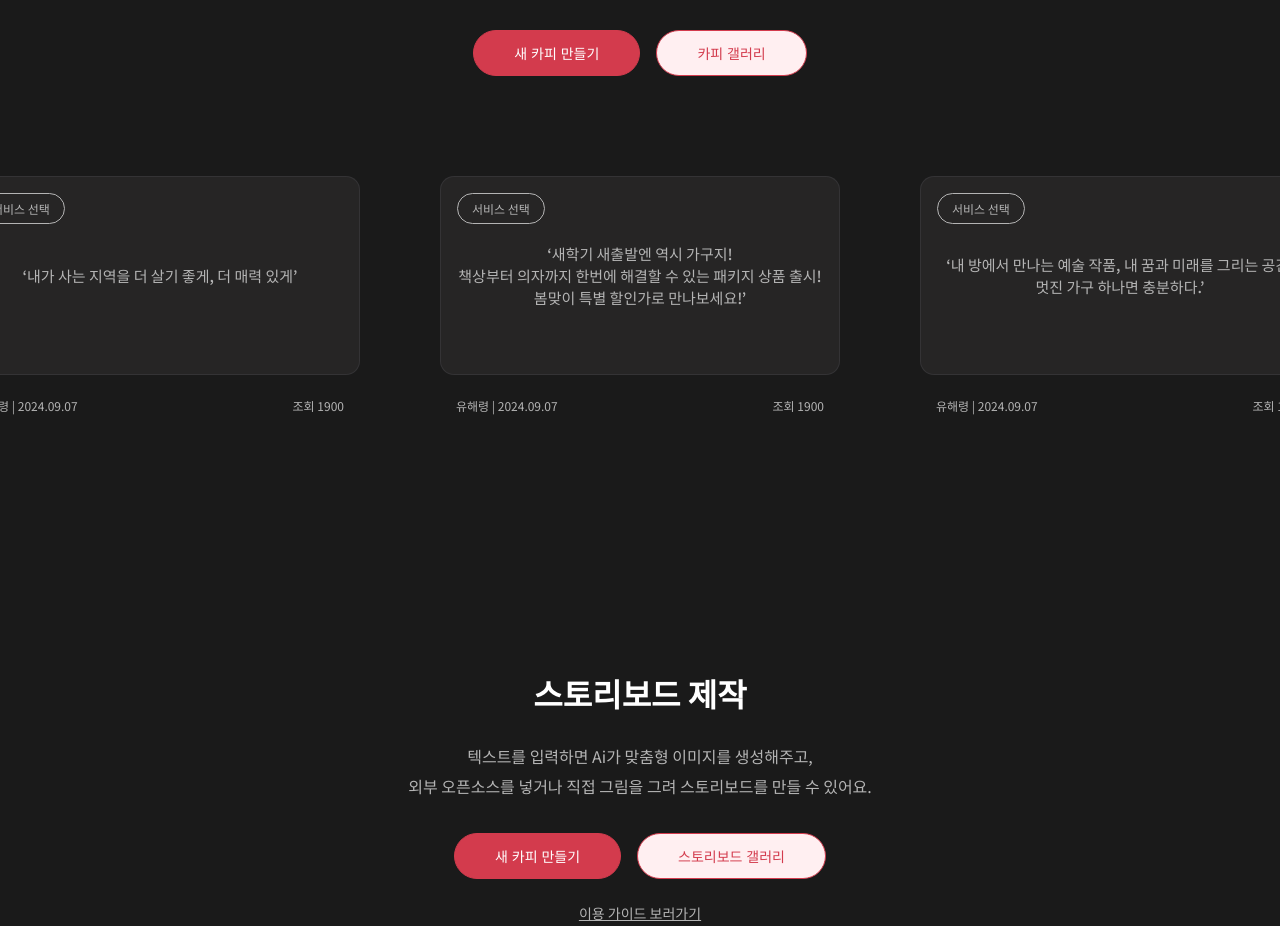
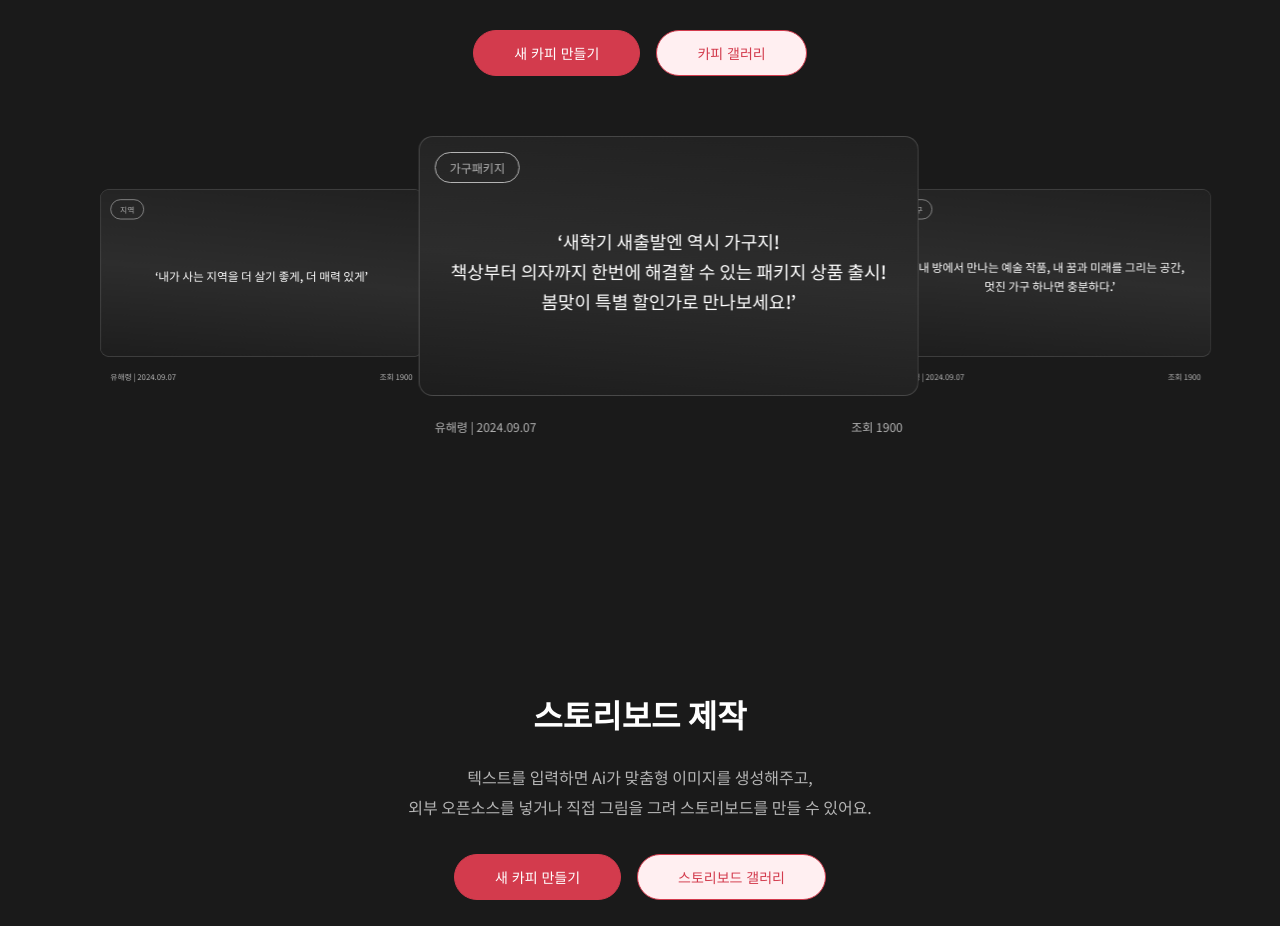
Before and after one commit to uiop5809/FrontEnd, a Next.js app: page / in a window 1280 px wide. Shown: the part 2840-3766 px from the top of the page. Built offline with nearby package versions, Linux system fonts and the light colour scheme; what recoil-persist would draw is missing.

Commit message:
feat(#6): 자동 슬라이더 구현

```diff
--- a/package.json
+++ b/package.json
@@ -23,7 +23,10 @@
     "react": "^18",
     "react-dom": "^18",
     "react-youtube": "^10.1.0",
-    "styled-components": "^6.1.8"
+    "recoil": "^0.7.7",
+    "recoil-persist": "^5.1.0",
+    "styled-components": "^6.1.8",
+    "swiper": "^11.0.7"
   },
   "devDependencies": {
     "@types/node": "^20",
--- a/src/app/globals.css
+++ b/src/app/globals.css
@@ -100,3 +100,16 @@ a {
     color-scheme: dark;
   }
 } */
+
+.swiper {
+  width: 100%;
+  padding-top: 50px;
+  padding-bottom: 50px;
+}
+
+.swiper-slide {
+  background-position: center;
+  background-size: cover;
+  width: 300px;
+  height: 300px;
+}
--- /dev/null
+++ b/src/components/main/CardSlider.tsx
@@ -0,0 +1,187 @@
+import React from "react";
+import { Swiper, SwiperSlide } from "swiper/react";
+
+import "swiper/css";
+import "swiper/css/effect-coverflow";
+import "swiper/css/pagination";
+import "swiper/css/navigation";
+
+import { Autoplay, EffectCoverflow, Pagination } from "swiper/modules";
+import styled from "styled-components";
+import { colors } from "@/styles/theme";
+
+export const CardSlider = () => {
+  return (
+    <SwiperBlock
+      effect={"coverflow"}
+      grabCursor={true}
+      centeredSlides={true}
+      slidesPerView={3}
+      slidesPerGroup={1}
+      autoplay={{
+        delay: 3000,
+        disableOnInteraction: true,
+      }}
+      loop={true}
+      coverflowEffect={{
+        rotate: 0,
+        stretch: 0,
+        depth: 100,
+        modifier: 1,
+        scale: 0.7,
+        slideShadows: false,
+      }}
+      modules={[EffectCoverflow, Pagination, Autoplay]}
+    >
+      <SwiperSlide>
+        <CardRegion>
+          <CardWrapper>
+            <CategoryButton>지역</CategoryButton>
+            <CardContents>
+              ‘내가 사는 지역을 더 살기 좋게, 더 매력 있게’
+            </CardContents>
+          </CardWrapper>
+          <CardInfoBlock>
+            <CardInfo>유해령 | 2024.09.07</CardInfo>
+            <CardInfo>조회 1900</CardInfo>
+          </CardInfoBlock>
+        </CardRegion>
+      </SwiperSlide>
+      <SwiperSlide>
+        <CardRegion>
+          <CardWrapper>
+            <CategoryButton>가구패키지</CategoryButton>
+            <CardContents>
+              {`‘새학기 새출발엔 역시 가구지!
+                책상부터 의자까지 한번에 해결할 수 있는 패키지 상품 출시!
+                봄맞이 특별 할인가로 만나보세요!’`}
+            </CardContents>
+          </CardWrapper>
+          <CardInfoBlock>
+            <CardInfo>유해령 | 2024.09.07</CardInfo>
+            <CardInfo>조회 1900</CardInfo>
+          </CardInfoBlock>
+        </CardRegion>
+      </SwiperSlide>
+      <SwiperSlide>
+        <CardRegion>
+          <CardWrapper>
+            <CategoryButton>가구</CategoryButton>
+            <CardContents>
+              {`‘내 방에서 만나는 예술 작품, 내 꿈과 미래를 그리는 공간,
+                멋진 가구 하나면 충분하다.’`}
+            </CardContents>
+          </CardWrapper>
+          <CardInfoBlock>
+            <CardInfo>유해령 | 2024.09.07</CardInfo>
+            <CardInfo>조회 1900</CardInfo>
+          </CardInfoBlock>
+        </CardRegion>
+      </SwiperSlide>
+      <SwiperSlide>
+        <CardRegion>
+          <CardWrapper>
+            <CategoryButton>간장치킨</CategoryButton>
+            <CardContents>
+              {`‘오늘 저녁은 치킨이다! 바삭한 튀김옷과\n단짠단짠 간장소스의 환상적인 조합’`}
+            </CardContents>
+          </CardWrapper>
+          <CardInfoBlock>
+            <CardInfo>유해령 | 2024.09.07</CardInfo>
+            <CardInfo>조회 1900</CardInfo>
+          </CardInfoBlock>
+        </CardRegion>
+      </SwiperSlide>
+      <SwiperSlide>
+        <CardRegion>
+          <CardWrapper>
+            <CategoryButton>서비스 선택</CategoryButton>
+            <CardContents>
+              {`‘내 방에서 만나는 예술 작품, 내 꿈과 미래를 그리는 공간,
+                멋진 가구 하나면 충분하다.’`}
+            </CardContents>
+          </CardWrapper>
+          <CardInfoBlock>
+            <CardInfo>유해령 | 2024.09.07</CardInfo>
+            <CardInfo>조회 1900</CardInfo>
+          </CardInfoBlock>
+        </CardRegion>
+      </SwiperSlide>
+    </SwiperBlock>
+  );
+};
+
+const SwiperBlock = styled(Swiper)`
+  margin-top: 3.75rem;
+  align-items: center;
+  right: 0.5rem;
+`;
+const CardRegion = styled.div`
+  display: flex;
+  width: 31.25rem;
+  flex-direction: column;
+  gap: 1.38rem;
+`;
+const CardWrapper = styled.div`
+  display: flex;
+  width: 31.25rem;
+  height: 16.25rem;
+  padding: 4.375rem 1.25rem 3.8125rem 1.25rem;
+  justify-content: center;
+  align-items: center;
+  gap: 0.0625rem;
+  flex-shrink: 0;
+  border-radius: 0.875rem;
+  border: 1px solid rgba(222, 222, 222, 0.2);
+  background: linear-gradient(
+    185deg,
+    #1e1e1e -12.22%,
+    #2d2d2d 51.81%,
+    #1c1c1c 103.86%
+  );
+`;
+const CategoryButton = styled.div`
+  position: absolute;
+  top: 1rem;
+  left: 1rem;
+  padding: 0.375rem 0.875rem;
+  justify-content: center;
+  align-items: center;
+  gap: 0.625rem;
+  border-radius: 1.375rem;
+  border: 1px solid ${colors.greyTypeMain};
+
+  color: ${colors.greyTypeMain};
+  font-size: 0.75rem;
+  font-style: normal;
+  font-weight: 400;
+  line-height: normal;
+`;
+const CardContents = styled.div`
+  /* color: ${colors.greyTypeMain};
+  text-align: center;
+  font-size: 0.9375rem;
+  font-style: normal;
+  font-weight: 500;
+  line-height: 1.375rem; */
+  white-space: pre-line;
+
+  color: var(--Basic-White, #fff);
+  text-align: center;
+  font-size: 1.125rem;
+  font-style: normal;
+  font-weight: 500;
+  line-height: 1.875rem; /* 166.667% */
+`;
+const CardInfoBlock = styled.div`
+  display: inline-flex;
+  padding: 0 1rem;
+  justify-content: space-between;
+`;
+const CardInfo = styled.div`
+  color: ${colors.greyTypeMain};
+  font-size: 0.75rem;
+  font-style: normal;
+  font-weight: 400;
+  line-height: normal;
+`;
--- a/src/components/main/CopyBlock.tsx
+++ b/src/components/main/CopyBlock.tsx
@@ -6,6 +6,7 @@ import Image from "next/image";
 import { useState } from "react";
 import styled from "styled-components";
 import { Button } from "../common/ButtonStyle";
+import { CardSlider } from "./CardSlider";
 
 export default function CopyBlock() {
   const [active, setActive] = useState(1);
@@ -78,63 +79,7 @@ export default function CopyBlock() {
             카피 갤러리
           </Button>
         </ButtonWrapper>
-        <CardBlock>
-          <CardRegion>
-            <CardWrapper>
-              <CategoryButton>서비스 선택</CategoryButton>
-              <CardContents>
-                ‘내가 사는 지역을 더 살기 좋게, 더 매력 있게’
-              </CardContents>
-            </CardWrapper>
-            <CardInfoBlock>
-              <CardInfo>유해령 | 2024.09.07</CardInfo>
-              <CardInfo>조회 1900</CardInfo>
-            </CardInfoBlock>
-          </CardRegion>
-          <CardRegion>
-            <CardWrapper>
-              <CategoryButton>서비스 선택</CategoryButton>
-              <CardContents>
-                {`‘새학기 새출발엔 역시 가구지!
-                책상부터 의자까지 한번에 해결할 수 있는 패키지 상품 출시!
-                봄맞이 특별 할인가로 만나보세요!’`}
-              </CardContents>
-            </CardWrapper>
-            <CardInfoBlock>
-              <CardInfo>유해령 | 2024.09.07</CardInfo>
-              <CardInfo>조회 1900</CardInfo>
-            </CardInfoBlock>
-          </CardRegion>
-          <CardRegion>
-            <CardWrapper>
-              <CategoryButton>서비스 선택</CategoryButton>
-              <CardContents>
-                {`‘내 방에서 만나는 예술 작품, 내 꿈과 미래를 그리는 공간,
-                멋진 가구 하나면 충분하다.’`}
-              </CardContents>
-            </CardWrapper>
-            <CardInfoBlock>
-              <CardInfo>유해령 | 2024.09.07</CardInfo>
-              <CardInfo>조회 1900</CardInfo>
-            </CardInfoBlock>
-          </CardRegion>
-        </CardBlock>
-        {/* <CardBlock>
-
-                <CardRegion>
-                  <CardWrapper>
-                    <CategoryButton>{v.category}</CategoryButton>
-                    <CardContents>{v.contents}</CardContents>
-                  </CardWrapper>
-                  <CardInfoBlock>
-                    <CardInfo>
-                      {v.writer} | {v.postDate}
-                    </CardInfo>
-                    <CardInfo>조회 {v.views}</CardInfo>
-                  </CardInfoBlock>
-                </CardRegion>
-
-        </CardBlock> */}
+        <CardSlider />
       </Layout>
     </>
   );
```
Also changed, not shown: 1 other file (tests, documents, lock files or other folders).
